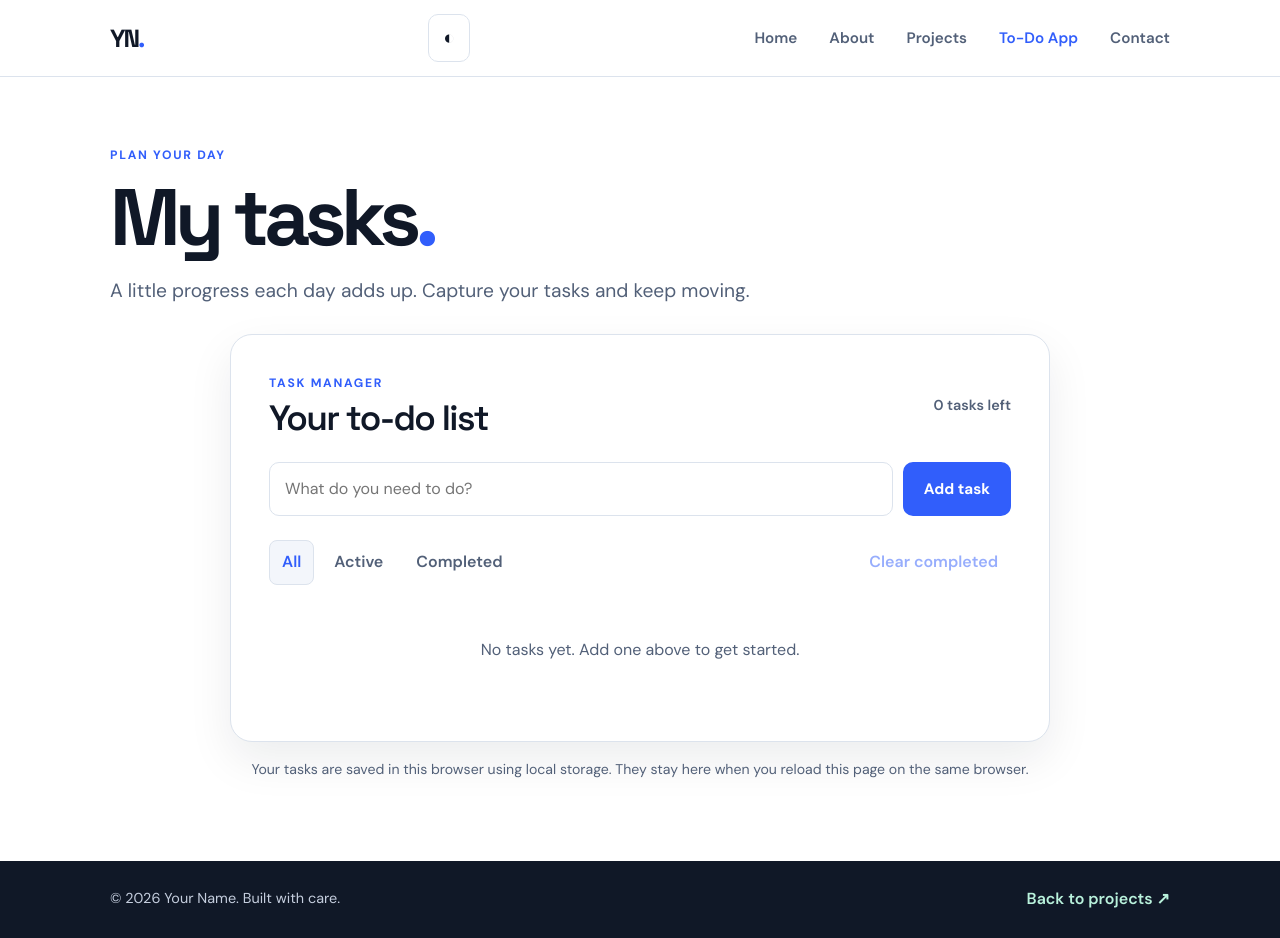
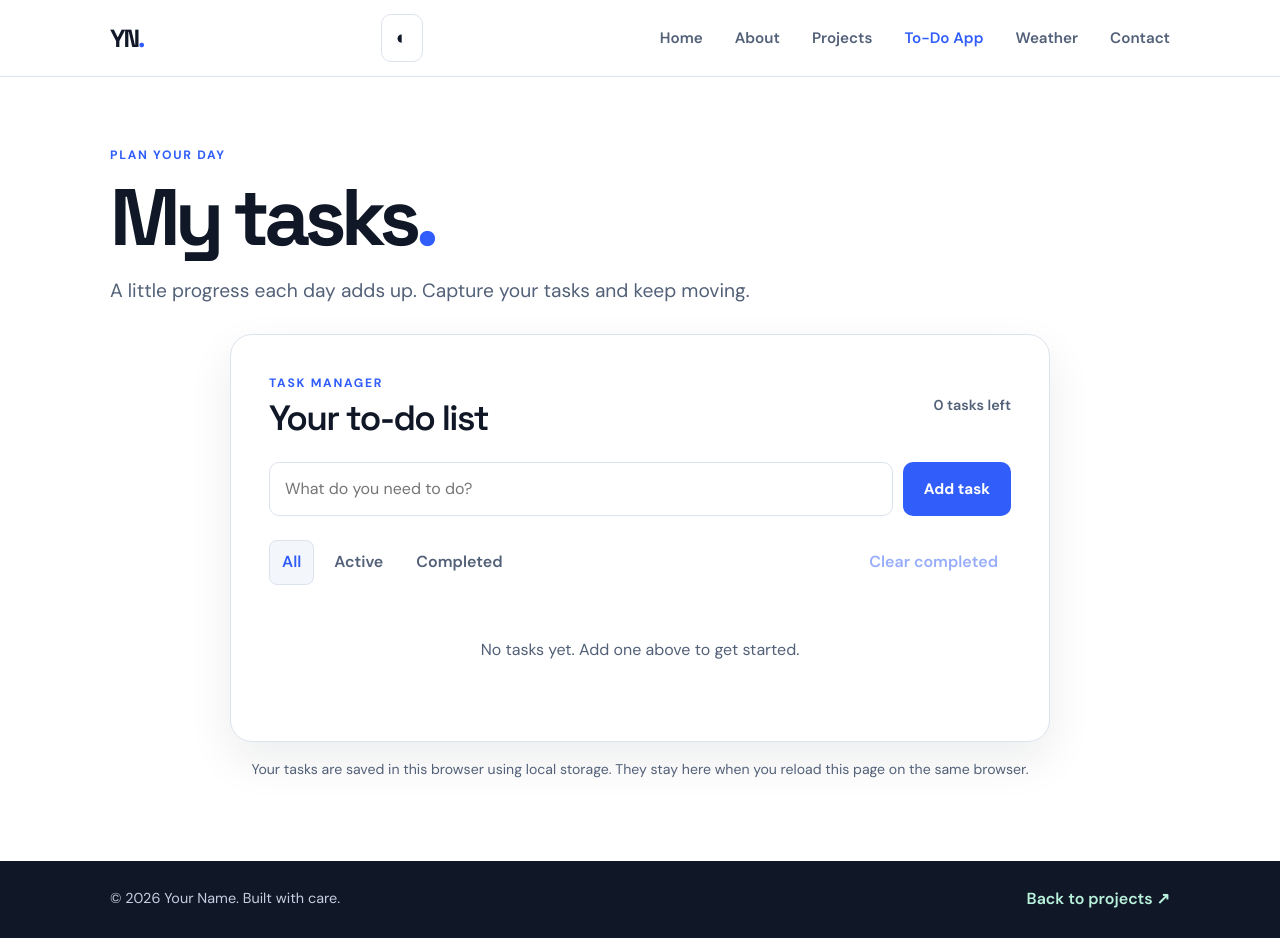
Before and after one commit to kokilmithran24-crypto/personal-portfolio, a plain HTML site: page todo.html in a window 1280 px wide. Drawn offline with Linux system fonts and the light colour scheme.

Commit message:
Add weather dashboard to site navigation

```diff
--- a/todo.html
+++ b/todo.html
@@ -20,7 +20,7 @@
     <nav id="primary-navigation" class="primary-nav" aria-label="Primary navigation"><ul>
       <li><a href="index.html">Home</a></li><li><a href="about.html">About</a></li>
       <li><a href="projects.html">Projects</a></li><li><a href="todo.html" aria-current="page">To-Do App</a></li>
-      <li><a href="contact.html">Contact</a></li>
+      <li><a href="weather.html">Weather</a></li><li><a href="contact.html">Contact</a></li>
     </ul></nav>
   </div></header>
   <main id="main-content" class="todo-main container">
```
